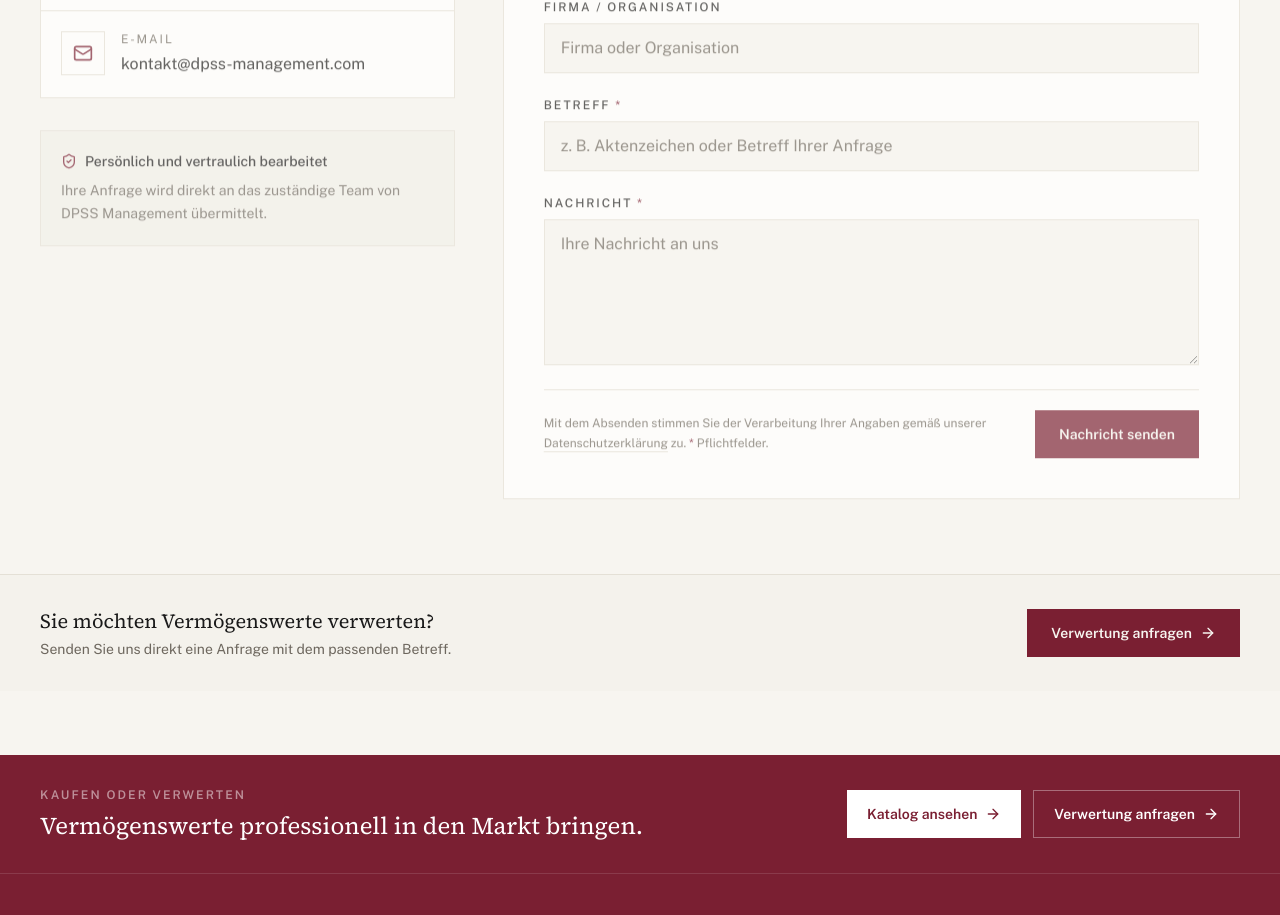
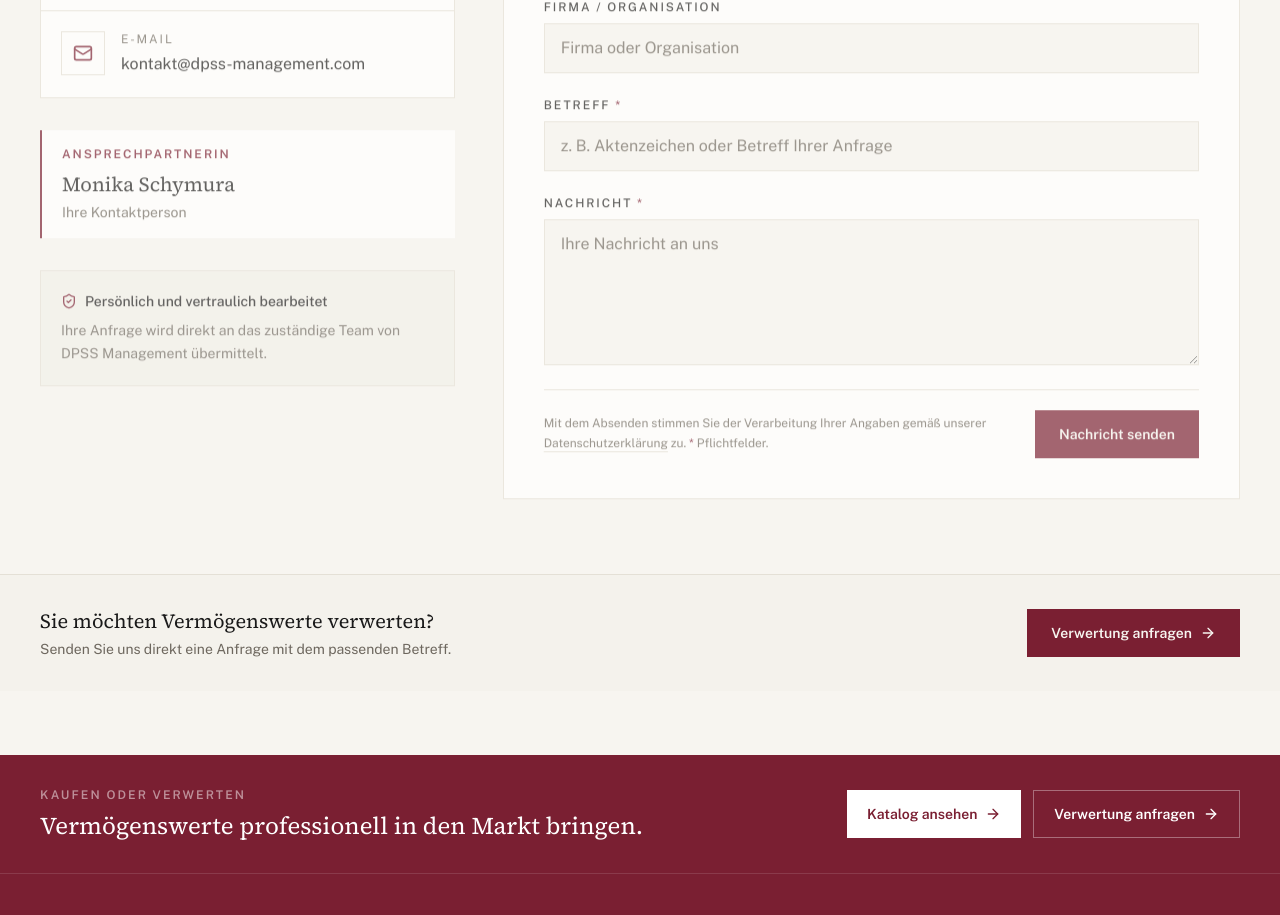
Before and after one commit to mueller433/kanzlei-website, a Next.js app: page /kontakt in a window 1280 px wide. Shown: the part 1000-1915 px from the top of the page. Built offline with nearby package versions, Linux system fonts and the light colour scheme.

Commit message:
Restore Monika Schymura as contact person

```diff
--- a/app/(frontend)/kontakt/page.tsx
+++ b/app/(frontend)/kontakt/page.tsx
@@ -127,6 +127,14 @@ export default async function KontaktSeite({
                 ))}
               </div>
 
+              <div className="border-l-2 border-accent bg-card px-5 py-4">
+                <p className="text-xs font-semibold uppercase tracking-[0.16em] text-accent">
+                  Ansprechpartnerin
+                </p>
+                <p className="mt-2 font-serif text-xl text-foreground">Monika Schymura</p>
+                <p className="mt-1 text-sm text-muted-foreground">Ihre Kontaktperson</p>
+              </div>
+
               <div className="border border-border bg-muted/45 p-5">
                 <p className="flex items-center gap-2 text-sm font-medium text-foreground">
                   <ShieldCheck className="h-4 w-4 text-accent" aria-hidden="true" />
```
